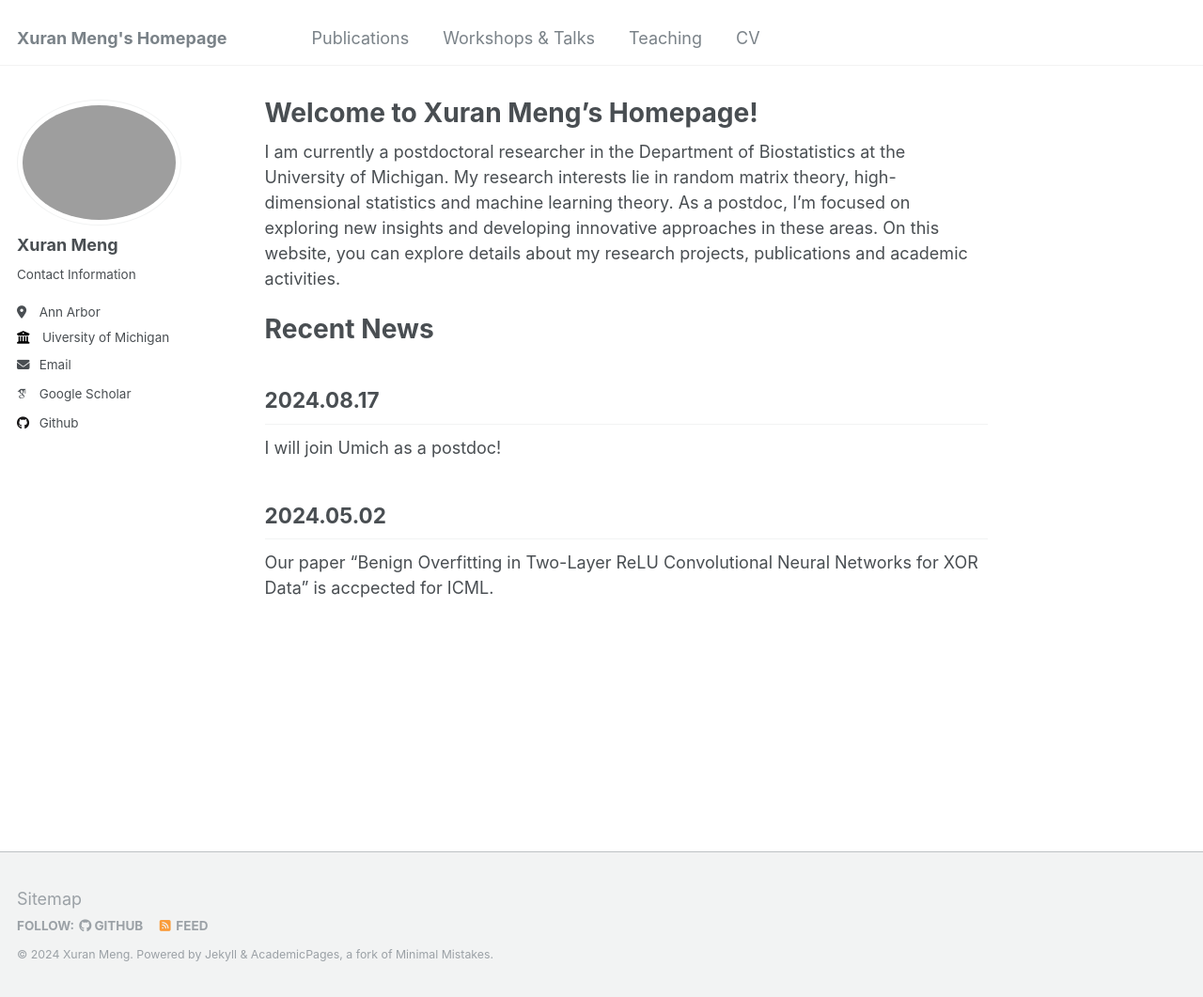
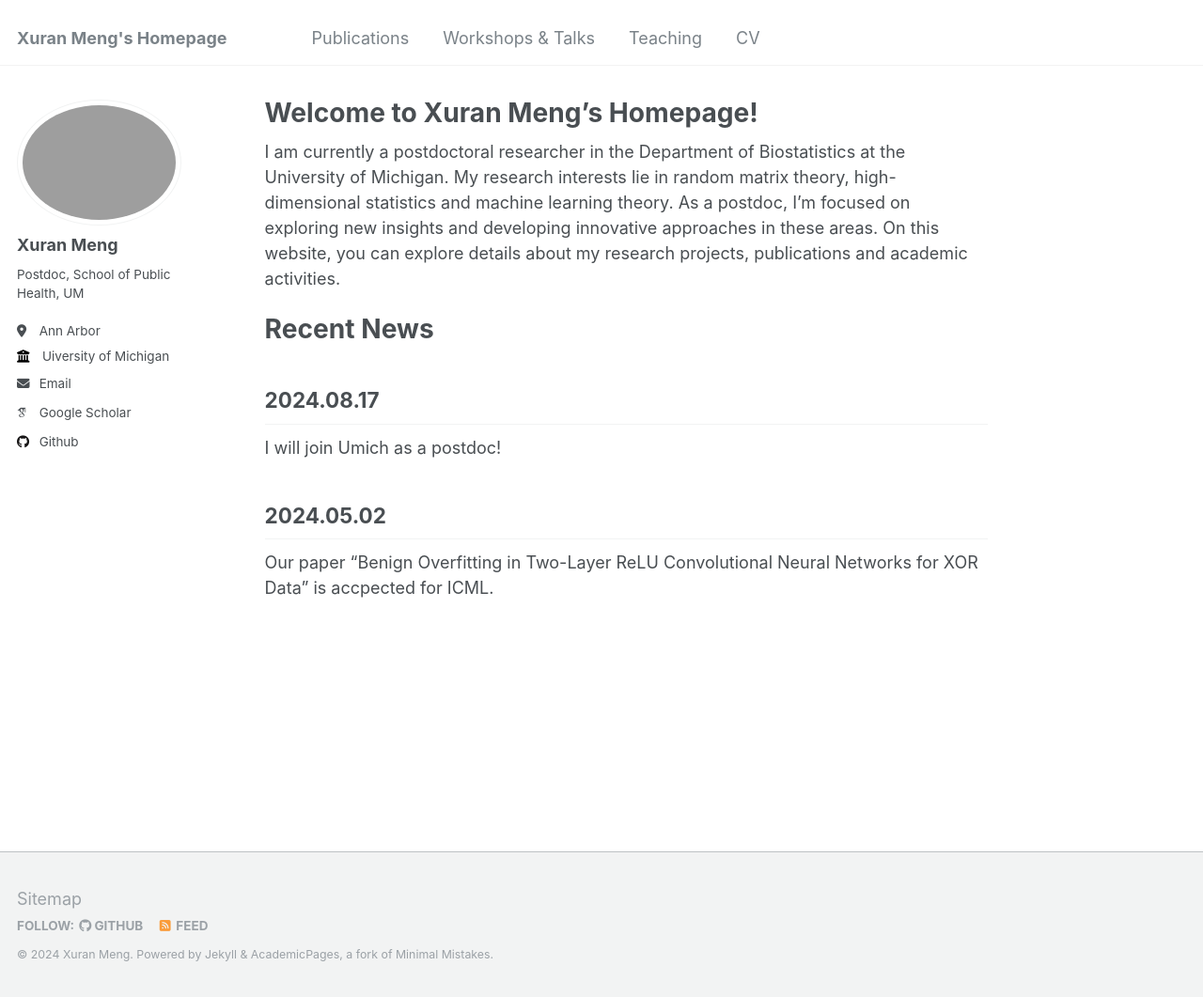
Before and after one commit to XuranMeng/XuranMeng.github.io, a Jekyll site: the page built from _pages/about.md, in a window 1280 px wide and 1061 px high. Shown: the whole window at 94% size. Built offline with Jekyll 4.4.1, drawn with Linux system fonts in a browser that asks for light colours; some web fonts are replaced.

Commit message:
Update _config.yml

```diff
--- a/_config.yml
+++ b/_config.yml
@@ -24,7 +24,7 @@ author:
   avatar           : "id.jpg"
   name             : "Xuran Meng"
   pronouns         : # example: "He/His"
-  bio              : "Contact Information"
+  bio              : "Postdoc, School of Public Health, UM"
   location         : "Ann Arbor"
   employer         : "Uiversity of Michigan"
   uri              : # URL
```
